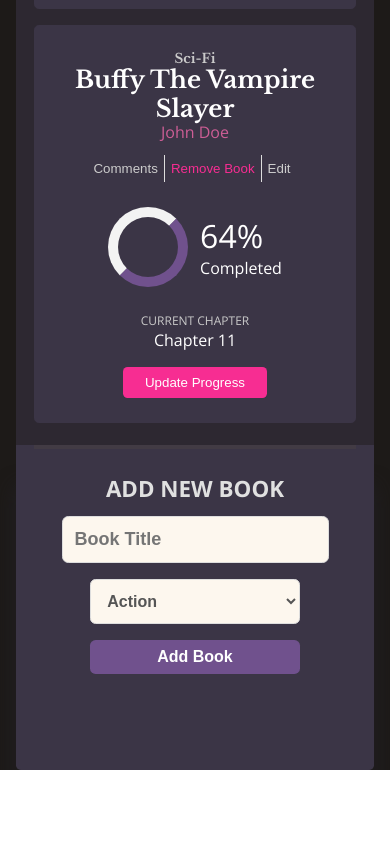
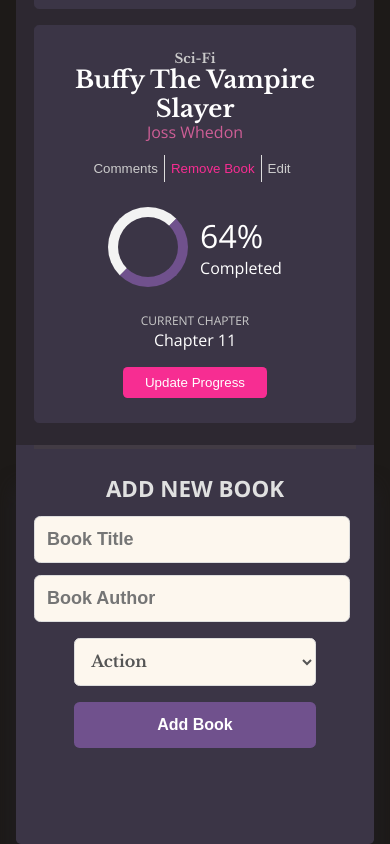
Before and after one commit to geraldgsh/redux-bookstore, a React (Create React App) app: page / in a window 390 px wide. Shown: the part 919-1763 px from the top of the page. Before the commit the page ends 1689 px from the top, so only its background shows below. Built offline with nearby package versions, Linux system fonts and the light colour scheme.

Commit message:
CSS Style changes to add Author form input

```diff
--- a/src/assets/css/App.css
+++ b/src/assets/css/App.css
@@ -1,5 +1,6 @@
 .logo {
-  height: 10vmin;
+  height: 8vmin;
+  max-height: 120px;
   margin-left: auto!important;
   pointer-events: none;
 }
--- a/src/assets/css/BookForm.css
+++ b/src/assets/css/BookForm.css
@@ -9,17 +9,35 @@
 
 .bookForm {
   display: flex;
+  flex-wrap: wrap;
+  align-items: flex-start;
   padding-bottom: 6em;
 }
-.bookForm input {
+.bookForm > div {
+  flex-basis: 50%;
+  margin-right: 1em;
+}
+.bookForm input[name="title"] {
+  display: block;
+  width: 90%;
   border: 1px solid #DDD;
   border-radius: 0.35em;
   background-color: #fdf7ee;
   color: #555;
-  flex-basis: 60%;
   font-size: 18px;
   font-weight: bold;
-  margin-right: 2em;
+  padding: 12px;
+}
+.bookForm input[name="author"] {
+  display: block;
+  width: 90%;
+  border: 1px solid #DDD;
+  border-radius: 0.35em;
+  background-color: #fdf7ee;
+  color: #555;
+  font-size: 18px;
+  font-weight: bold;
+  margin-top: 12px;
   padding: 12px;
 }
 .bookForm select {
@@ -41,14 +59,16 @@
   flex-basis: 20%;
   font-weight: bold;
   font-size: 16px;
-  padding: 8px 22px;
+  padding: 14px 22px;
 }
 
-/* Small screens less than 720px */
-@media screen and (max-width: 720px) {
+/* Small screens less than 840px */
+@media screen and (max-width: 840px) {
   .formTitle { text-align: center; }
   .bookForm { flex-wrap: wrap; justify-content: center; }
-  .bookForm button { flex-basis: 65%; margin-top: 1em; }
-  .bookForm input { margin-right: 0; }
-  .bookForm select { flex-basis: 65%; margin-top: 1em; margin-right: 0; }
+  .bookForm > div { flex-basis: 100%; margin-right: 0; }
+  .bookForm input[name="title"] { margin-right: 0; order: 1; flex-basis: 65%; }
+  .bookForm input[name="author"] { order: 2; flex-basis: 65%; }
+  .bookForm select { flex-basis: 75%; max-width: 260px; margin-top: 1em; margin-right: 0; order: 3; }
+  .bookForm button { flex-basis: 75%; margin-top: 1em; order: 4; }
 }
--- a/src/components/Books.js
+++ b/src/components/Books.js
@@ -6,7 +6,7 @@
     <div id="left">
       <h5 className="category font-header">{book.category}</h5>
       <h2 className="title font-header">{book.title}</h2>
-      <h4 className="author">John Doe</h4>
+      <h4 className="author">{book.author}</h4>
       <div className="actions">
         <button type="button" disabled>Comments</button>
         <button type="button" onClick={() => removeBook(book)}>
@@ -34,6 +34,7 @@
   book: PropTypes.shape({
     id: PropTypes.number,
     title: PropTypes.string,
+    author: PropTypes.string,
     category: PropTypes.string,
   }).isRequired,
   removeBook: PropTypes.func.isRequired,
--- a/src/containers/BooksForm.js
+++ b/src/containers/BooksForm.js
@@ -12,6 +12,7 @@
     this.state = {
       id: Math.floor(Math.random() * 1000),
       title: '',
+      author: '',
       category: categories[0],
     };
     this.handleChange = this.handleChange.bind(this);
@@ -19,15 +20,9 @@
   }
 
   handleChange(e) {
-    if (e.target.name === 'title') {
     this.setState({
-        title: e.target.value,
+      [e.target.name]: e.target.value,
     });
-    } else if (e.target.name === 'category') {
-      this.setState({
-        category: e.target.value,
-      });
-    }
   }
 
   handleSubmit(e) {
@@ -42,19 +37,21 @@
 
   reset() {
     this.setState({
-      id: Math.ceil(Math.random() * 1000),
+      id: Math.floor(Math.random() * 1000),
       title: '',
+      author: '',
       category: categories[0],
     });
   }
 
   render() {
-    const { title, category } = this.state;
+    const { title, author, category } = this.state;
     return (
       <div className="bg-header round-bottom box-shadow">
         <div className="center max-width-90 border-top">
           <div className="formTitle">Add New Book</div>
           <form onSubmit={this.handleSubmit} className="bookForm">
+            <div>
               <input
                 placeholder="Book Title"
                 name="title"
@@ -62,7 +59,15 @@
                 value={title}
                 onChange={this.handleChange}
               />
-            <select name="category" placeholder="Category" value={category} onChange={this.handleChange}>
+              <input
+                placeholder="Book Author"
+                name="author"
+                type="text"
+                value={author}
+                onChange={this.handleChange}
+              />
+            </div>
+            <select className="font-header" name="category" placeholder="Category" value={category} onChange={this.handleChange}>
               {categories.map(category => (
                 <option key={category}>{category}</option>
               ))}
--- a/src/index.js
+++ b/src/index.js
@@ -3,7 +3,6 @@
 import { Provider } from 'react-redux';
 import { createStore } from 'redux';
 import './assets/css/index.css';
-import * as serviceWorker from './serviceWorker';
 
 import rootReducer from './reducers/index';
 import App from './App';
@@ -13,16 +12,19 @@
     {
       id: Math.floor(Math.random() * 1000),
       title: 'Angels and Demons',
+      author: 'Dan Brown',
       category: 'Action',
     },
     {
       id: Math.floor(Math.random() * 1000),
       title: 'Angel',
+      author: 'Joss Whedon',
       category: 'Horror',
     },
     {
       id: Math.floor(Math.random() * 1000),
       title: 'Buffy The Vampire Slayer',
+      author: 'Joss Whedon',
       category: 'Sci-Fi',
     },
   ],
@@ -36,8 +38,3 @@
   </Provider>,
   document.getElementById('root'),
 );
-
-// If you want your app to work offline and load faster, you can change
-// unregister() to register() below. Note this comes with some pitfalls.
-// Learn more about service workers: https://bit.ly/CRA-PWA
-serviceWorker.unregister();
--- a/src/serviceWorker.js
+++ /dev/null
@@ -1,141 +0,0 @@
-// This optional code is used to register a service worker.
-// register() is not called by default.
-
-// This lets the app load faster on subsequent visits in production, and gives
-// it offline capabilities. However, it also means that developers (and users)
-// will only see deployed updates on subsequent visits to a page, after all the
-// existing tabs open on the page have been closed, since previously cached
-// resources are updated in the background.
-
-// To learn more about the benefits of this model and instructions on how to
-// opt-in, read https://bit.ly/CRA-PWA
-
-const isLocalhost = Boolean(
-  window.location.hostname === 'localhost' ||
-    // [::1] is the IPv6 localhost address.
-    window.location.hostname === '[::1]' ||
-    // 127.0.0.0/8 are considered localhost for IPv4.
-    window.location.hostname.match(
-      /^127(?:\.(?:25[0-5]|2[0-4][0-9]|[01]?[0-9][0-9]?)){3}$/
-    )
-);
-
-export function register(config) {
-  if (process.env.NODE_ENV === 'production' && 'serviceWorker' in navigator) {
-    // The URL constructor is available in all browsers that support SW.
-    const publicUrl = new URL(process.env.PUBLIC_URL, window.location.href);
-    if (publicUrl.origin !== window.location.origin) {
-      // Our service worker won't work if PUBLIC_URL is on a different origin
-      // from what our page is served on. This might happen if a CDN is used to
-      // serve assets; see https://github.com/facebook/create-react-app/issues/2374
-      return;
-    }
-
-    window.addEventListener('load', () => {
-      const swUrl = `${process.env.PUBLIC_URL}/service-worker.js`;
-
-      if (isLocalhost) {
-        // This is running on localhost. Let's check if a service worker still exists or not.
-        checkValidServiceWorker(swUrl, config);
-
-        // Add some additional logging to localhost, pointing developers to the
-        // service worker/PWA documentation.
-        navigator.serviceWorker.ready.then(() => {
-          console.log(
-            'This web app is being served cache-first by a service ' +
-              'worker. To learn more, visit https://bit.ly/CRA-PWA'
-          );
-        });
-      } else {
-        // Is not localhost. Just register service worker
-        registerValidSW(swUrl, config);
-      }
-    });
-  }
-}
-
-function registerValidSW(swUrl, config) {
-  navigator.serviceWorker
-    .register(swUrl)
-    .then(registration => {
-      registration.onupdatefound = () => {
-        const installingWorker = registration.installing;
-        if (installingWorker == null) {
-          return;
-        }
-        installingWorker.onstatechange = () => {
-          if (installingWorker.state === 'installed') {
-            if (navigator.serviceWorker.controller) {
-              // At this point, the updated precached content has been fetched,
-              // but the previous service worker will still serve the older
-              // content until all client tabs are closed.
-              console.log(
-                'New content is available and will be used when all ' +
-                  'tabs for this page are closed. See https://bit.ly/CRA-PWA.'
-              );
-
-              // Execute callback
-              if (config && config.onUpdate) {
-                config.onUpdate(registration);
-              }
-            } else {
-              // At this point, everything has been precached.
-              // It's the perfect time to display a
-              // "Content is cached for offline use." message.
-              console.log('Content is cached for offline use.');
-
-              // Execute callback
-              if (config && config.onSuccess) {
-                config.onSuccess(registration);
-              }
-            }
-          }
-        };
-      };
-    })
-    .catch(error => {
-      console.error('Error during service worker registration:', error);
-    });
-}
-
-function checkValidServiceWorker(swUrl, config) {
-  // Check if the service worker can be found. If it can't reload the page.
-  fetch(swUrl, {
-    headers: { 'Service-Worker': 'script' },
-  })
-    .then(response => {
-      // Ensure service worker exists, and that we really are getting a JS file.
-      const contentType = response.headers.get('content-type');
-      if (
-        response.status === 404 ||
-        (contentType != null && contentType.indexOf('javascript') === -1)
-      ) {
-        // No service worker found. Probably a different app. Reload the page.
-        navigator.serviceWorker.ready.then(registration => {
-          registration.unregister().then(() => {
-            window.location.reload();
-          });
-        });
-      } else {
-        // Service worker found. Proceed as normal.
-        registerValidSW(swUrl, config);
-      }
-    })
-    .catch(() => {
-      console.log(
-        'No internet connection found. App is running in offline mode.'
-      );
-    });
-}
-
-export function unregister() {
-  if ('serviceWorker' in navigator) {
-    navigator.serviceWorker.ready
-      .then(registration => {
-        registration.unregister();
-      })
-      .catch(error => {
-        console.error(error.message);
-      });
-  }
-}
```
Lines whose indentation alone changed are shown as unchanged.
